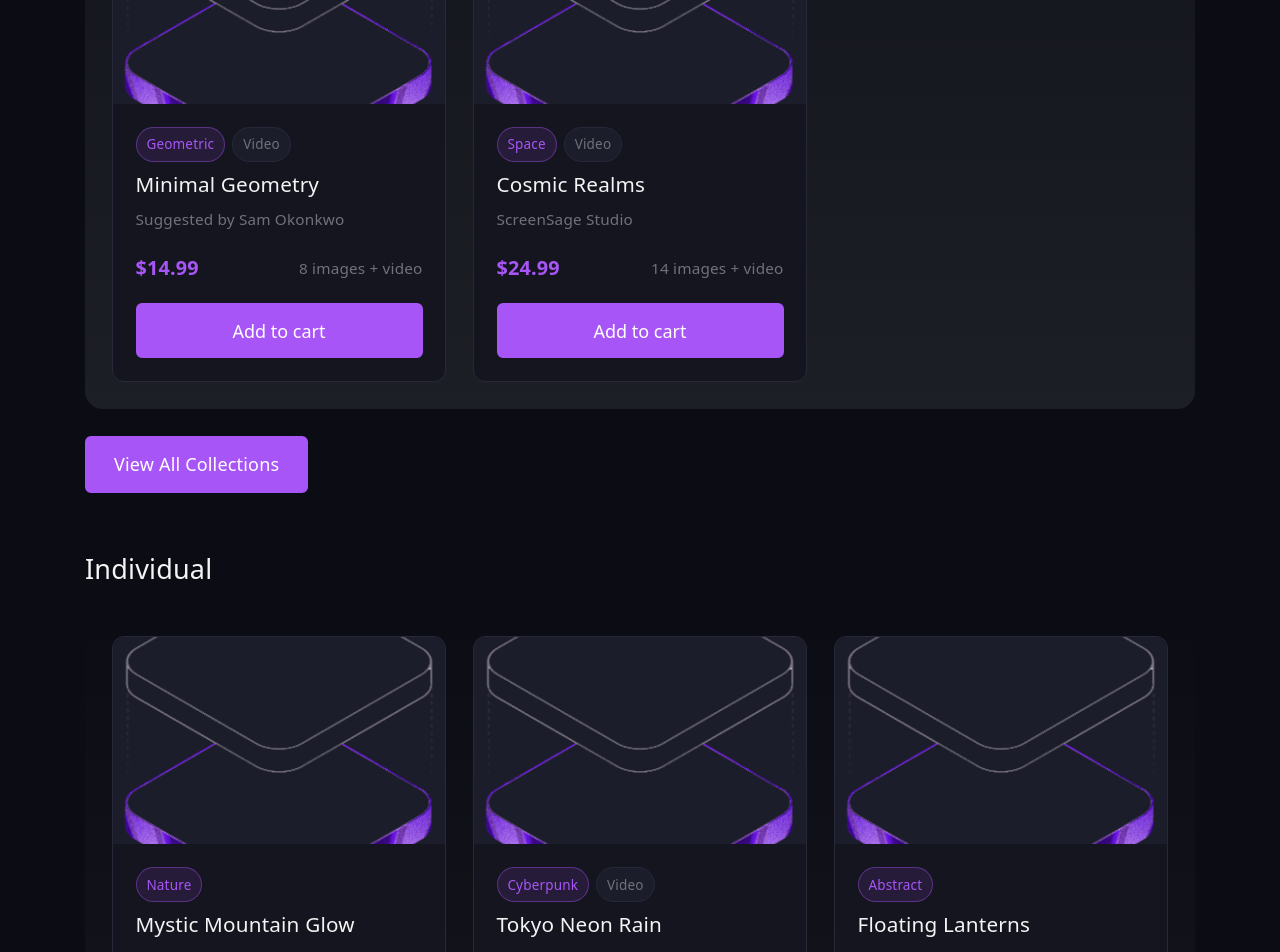
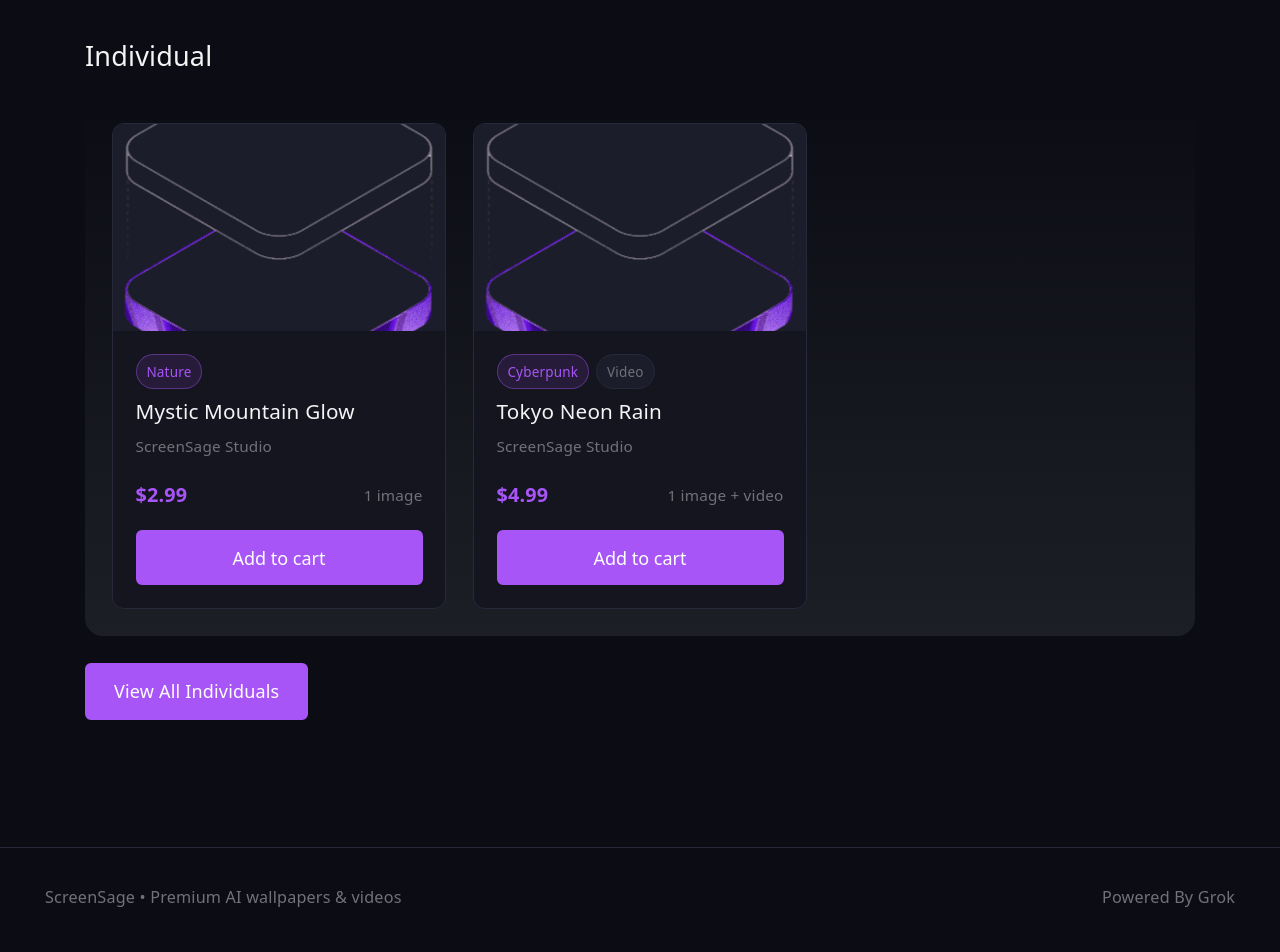
Before and after one commit to Courressa/ScreenSage, a React (Vite) app: page / in a window 1280 px wide. Shown: the part 1480-2432 px from the top of the page. Built offline with nearby package versions, Linux system fonts and the light colour scheme.

Commit message:
Update layout for data.js

```diff
--- a/src/data/data.js
+++ b/src/data/data.js
@@ -23,7 +23,8 @@ export const products = [
       tablet: placeholderImage,
       desktop: placeholderImage,
     },
-    gallery: [placeholderImage, placeholderImage, placeholderImage],
+    previewGallery: [placeholderImage, placeholderImage, placeholderImage],   // Watermarked versions
+    fullGallery: [placeholderImage, placeholderImage, placeholderImage],      // Will contain clean high-res images (after purchase)
     devices: ['phone', 'tablet', 'desktop'],
     resolutions: ['4K', '8K'],
     stripePriceId: null,
@@ -48,7 +49,8 @@ export const products = [
       tablet: placeholderImage,
       desktop: placeholderImage,
     },
-    gallery: [placeholderImage, placeholderImage],
+    previewGallery: [placeholderImage, placeholderImage],
+    fullGallery: [placeholderImage, placeholderImage],
     devices: ['phone', 'tablet', 'desktop'],
     resolutions: ['4K'],
     stripePriceId: null,
@@ -73,57 +75,8 @@ export const products = [
       tablet: placeholderImage,
       desktop: placeholderImage,
     },
-    gallery: [placeholderImage, placeholderImage, placeholderImage],
-    devices: ['phone', 'tablet', 'desktop'],
-    resolutions: ['4K', '8K'],
-    stripePriceId: null,
-    paypalProductId: null,
-  },
-  {
-    id: 4,
-    type: 'collection',
-    slug: 'minimal-geometry',
-    title: 'Minimal Geometry',
-    contributor: 'Sam Okonkwo',
-    category: 'geometric',
-    mood: ['minimal', 'calming'],
-    tags: ['shapes', 'clean', 'modern'],
-    description: 'Crisp geometric forms and subtle gradients for a refined, modern look.',
-    price: 14.99,
-    imageCount: 8,
-    hasVideo: true,
-    coverImage: placeholderImage,
-    previews: {
-      phone: placeholderImage,
-      tablet: placeholderImage,
-      desktop: placeholderImage,
-    },
-    gallery: [placeholderImage],
-    devices: ['phone', 'tablet', 'desktop'],
-    resolutions: ['4K'],
-    stripePriceId: null,
-    paypalProductId: null,
-  },
-  {
-    id: 5,
-    type: 'collection',
-    slug: 'cosmic-realms',
-    title: 'Cosmic Realms',
-    contributor: null,
-    category: 'space',
-    mood: ['dreamy', 'vibrant'],
-    tags: ['stars', 'galaxy', 'cosmic'],
-    description: 'Stunning galaxies, nebulae, and deep space wonders.',
-    price: 24.99,
-    imageCount: 14,
-    hasVideo: true,
-    coverImage: placeholderImage,
-    previews: {
-      phone: placeholderImage,
-      tablet: placeholderImage,
-      desktop: placeholderImage,
-    },
-    gallery: [placeholderImage, placeholderImage],
+    previewGallery: [placeholderImage, placeholderImage, placeholderImage],
+    fullGallery: [placeholderImage, placeholderImage, placeholderImage],
     devices: ['phone', 'tablet', 'desktop'],
     resolutions: ['4K', '8K'],
     stripePriceId: null,
@@ -134,14 +87,14 @@ export const products = [
   // INDIVIDUAL ITEMS
   // ========================
   {
-    id: 6,
+    id: 4,
     type: 'individual',
     slug: 'mystic-mountain-glow',
     title: 'Mystic Mountain Glow',
     contributor: null,
     category: 'nature',
     mood: ['calming', 'dreamy'],
-    tags: ['glow', 'landscape', 'nature'],
+    tags: ['glow', 'landscape'],
     description: 'A majestic mountain peak bathed in soft ethereal light.',
     price: 2.99,
     imageCount: 1,
@@ -152,14 +105,15 @@ export const products = [
       tablet: placeholderImage,
       desktop: placeholderImage,
     },
-    gallery: [placeholderImage],
+    previewGallery: [placeholderImage],
+    fullGallery: [placeholderImage],
     devices: ['phone', 'tablet', 'desktop'],
     resolutions: ['4K', '8K'],
     stripePriceId: null,
     paypalProductId: null,
   },
   {
-    id: 7,
+    id: 5,
     type: 'individual',
     slug: 'tokyo-neon-rain',
     title: 'Tokyo Neon Rain',
@@ -177,59 +131,10 @@ export const products = [
       tablet: placeholderImage,
       desktop: placeholderImage,
     },
-    gallery: [placeholderImage],
+    previewGallery: [placeholderImage],
+    fullGallery: [placeholderImage],
     devices: ['phone', 'tablet', 'desktop'],
     resolutions: ['4K'],
-    stripePriceId: null,
-    paypalProductId: null,
-  },
-  {
-    id: 8,
-    type: 'individual',
-    slug: 'floating-lanterns',
-    title: 'Floating Lanterns',
-    contributor: null,
-    category: 'abstract',
-    mood: ['dreamy', 'calming'],
-    tags: ['glow', 'lanterns'],
-    description: 'Gentle glowing lanterns floating in a dreamy night sky.',
-    price: 2.99,
-    imageCount: 1,
-    hasVideo: false,
-    coverImage: placeholderImage,
-    previews: {
-      phone: placeholderImage,
-      tablet: placeholderImage,
-      desktop: placeholderImage,
-    },
-    gallery: [placeholderImage],
-    devices: ['phone', 'tablet', 'desktop'],
-    resolutions: ['4K'],
-    stripePriceId: null,
-    paypalProductId: null,
-  },
-  {
-    id: 9,
-    type: 'individual',
-    slug: 'northern-lights',
-    title: 'Northern Lights Dance',
-    contributor: null,
-    category: 'nature',
-    mood: ['dreamy', 'vibrant'],
-    tags: ['aurora', 'nature', 'video'],
-    description: 'Beautiful animated aurora borealis with subtle movement.',
-    price: 4.99,
-    imageCount: 1,
-    hasVideo: true,
-    coverImage: placeholderImage,
-    previews: {
-      phone: placeholderImage,
-      tablet: placeholderImage,
-      desktop: placeholderImage,
-    },
-    gallery: [placeholderImage],
-    devices: ['phone', 'tablet', 'desktop'],
-    resolutions: ['4K', '8K'],
     stripePriceId: null,
     paypalProductId: null,
   }
```
